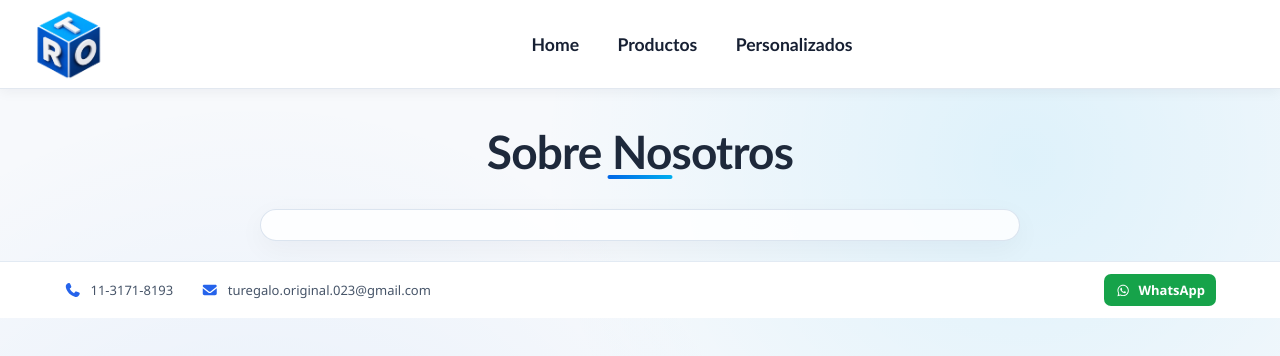
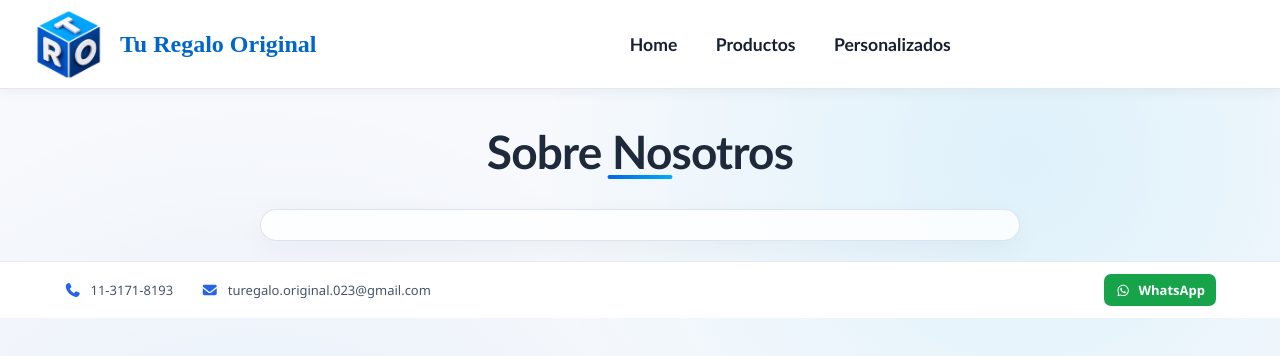
Before and after one commit to ManrrubiaF/tro_front, a React (Vite) app: page / in a window 1280 px wide. Shown: the top 356 px of the page. Built offline with nearby package versions, Linux system fonts and the light colour scheme; no server answers.

Commit message:
preview added

```diff
--- a/index.html
+++ b/index.html
@@ -1,4 +1,3 @@
-
 <!doctype html>
 <html lang="es-AR">
   <head>
@@ -40,9 +39,13 @@
     />
     <meta
       property="og:image"
-      content="https://trofront.vercel.app/Logo%20TRO.png"
+      content="https://trofront.vercel.app/preview.jpeg"
     />
-    <meta property="og:image:alt" content="Logo de Tu Regalo Original" />
+    <meta property="og:image:type" content="image/jpeg" />
+    <meta
+      property="og:image:alt"
+      content="Catálogo de productos de Tu Regalo Original"
+    />
 
     <!-- Twitter / X -->
     <meta name="twitter:card" content="summary_large_image" />
@@ -56,7 +59,7 @@
     />
     <meta
       name="twitter:image"
-      content="https://trofront.vercel.app/Logo%20TRO.png"
+      content="https://trofront.vercel.app/preview.jpeg"
     />
   </head>
 
--- a/src/Components/NavBar/NavBar.module.css
+++ b/src/Components/NavBar/NavBar.module.css
@@ -2,7 +2,7 @@
     display: flex;
     align-items: center;
     justify-content: space-between;
-    gap: 2rem;
+    gap: 1rem;
 
     position: relative;
     z-index: 10;
@@ -26,6 +26,14 @@
     object-fit: contain;
 
     cursor: pointer;
+}
+.divMayor h1 {
+  margin: 0;
+  font-size: 1.5rem;
+  font-weight: 700;
+  color: #0066cc;
+  line-height: 1.2;
+  white-space: nowrap;
 }
 
 .divContainer {
@@ -93,6 +101,11 @@
         height: 3.5rem;
     }
 
+    .navbar h1 {
+        font-size: 1.1rem;
+    }
+
+
     .divContainer {
         justify-content: center;
         flex-wrap: wrap;
--- a/src/Components/NavBar/NavBar.tsx
+++ b/src/Components/NavBar/NavBar.tsx
@@ -9,6 +9,7 @@ export default function NavBar (){
     return(
         <div className={Styles.divMayor}>
             <img src={logo} className={Styles.logo} />
+            <h1>Tu Regalo Original</h1>
             <div className={Styles.divContainer}>
                 <p className={Styles.pOptions} onClick={()=> navigate('/')}>
                     Home
```
Also changed, not shown: public/preview.jpeg (added).
